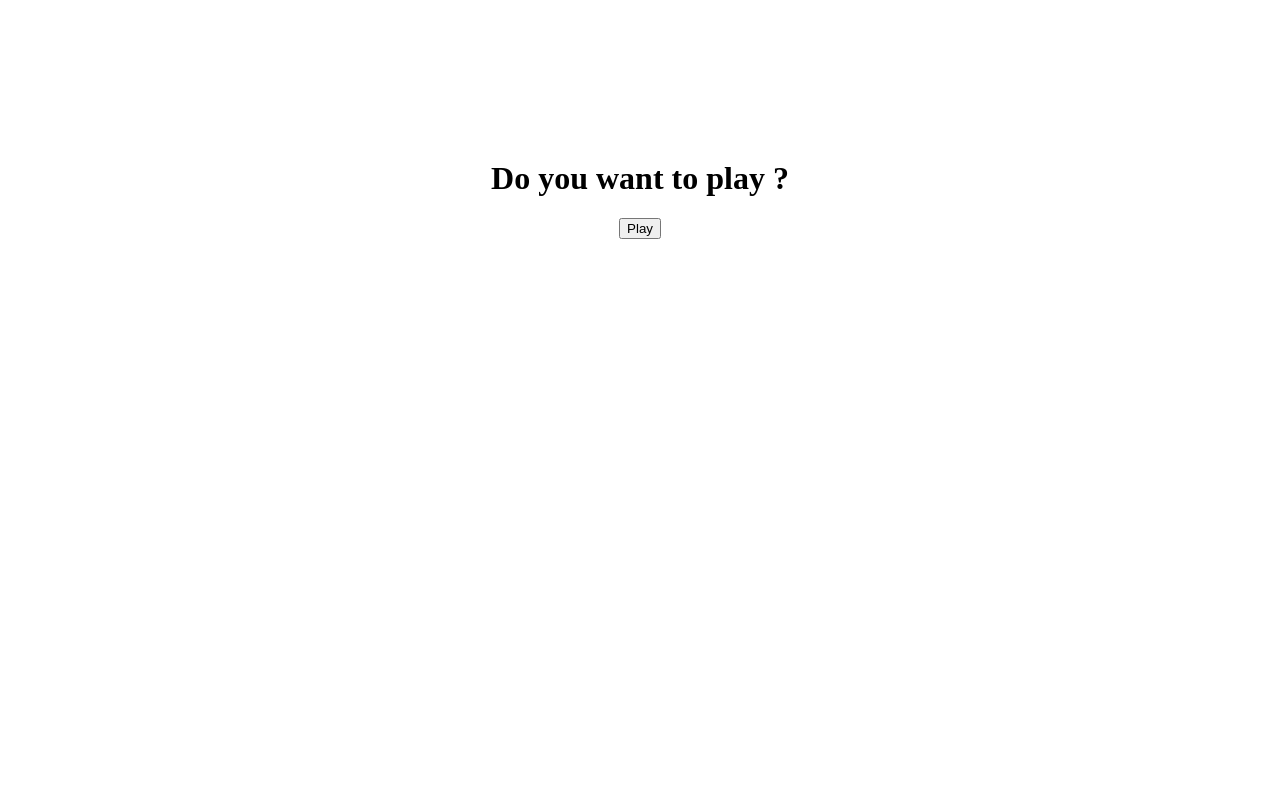
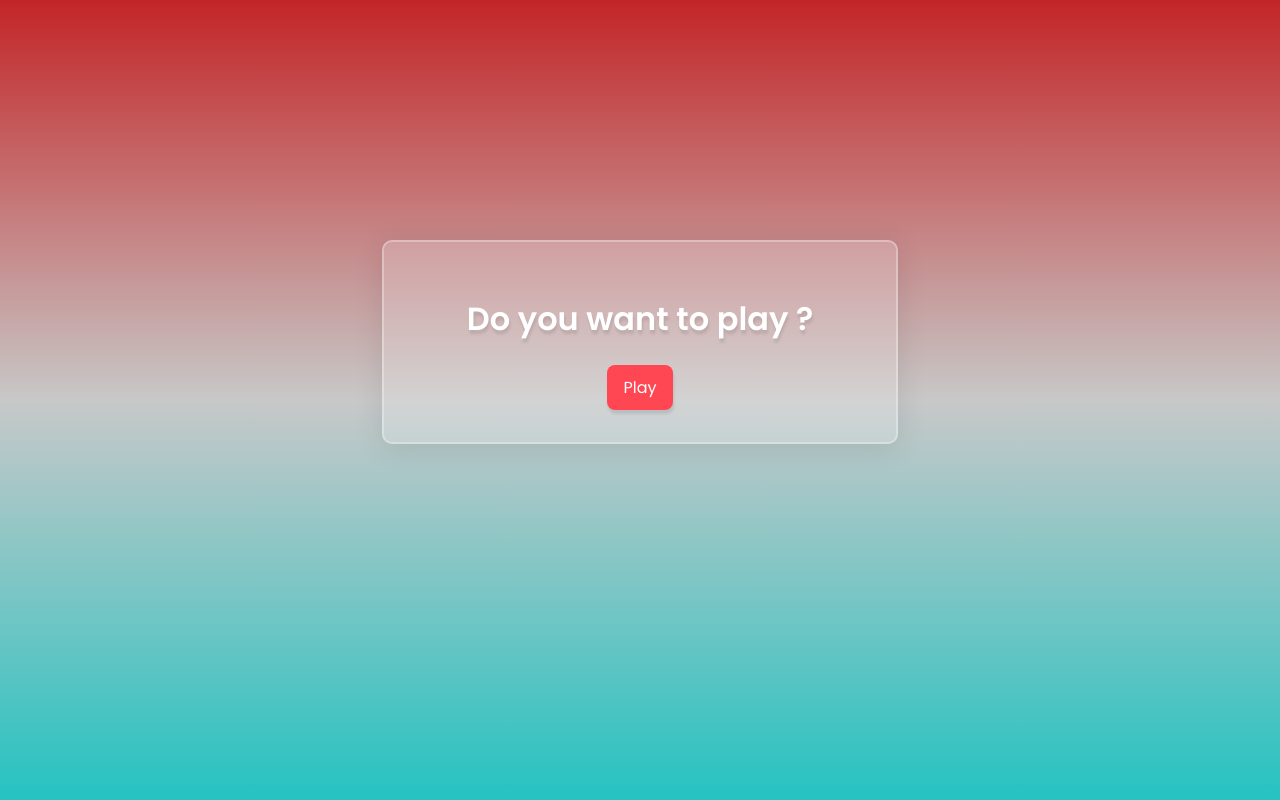
Before and after one commit to candicebr/ColorShapeGame, a plain HTML site: page index.html in a window 1280 px wide. Drawn offline with Linux system fonts and the light colour scheme.

Commit message:
background gradient + css

```diff
--- a/index.html
+++ b/index.html
@@ -8,22 +8,21 @@
   </head>
 
   <body>
-    <!--<div class="element" id ="color"></div>
-    <div class="element" id="complement"></div>-->
-
     <div class="menu">
       <h1 id="title">Do you want to play ?</h1>
       <h2 id="score"></h2>
       <button id="play-button" onclick="playGame()">Play</button>
     </div>
     <div class="game">
-      <h2 id="point">...</h2>
-      <div class="progress">
-        <div class="progress-value"></div>
+      <div class="ui">
+        <h2 id="point">...</h2>
+        <div class="progress">
+          <div class="progress-value"></div>
+        </div>
       </div>
       <div class="element-list"></div>
     </div>
- </body>
+  </body>
 
   <script src="main.js"></script>
 
--- a/main.js
+++ b/main.js
@@ -21,37 +21,17 @@ const SVGs = {
   ]
 };
 
-
 var elementsNumber = 4;
 var right = 0;
 var wrong = 0;
 var maxWrong = 3;
 var countDown = 30;
-var downloadTimer;
+var downloadTimer;  // keep track to reset before setting an other timer
 
-/*
-var color = '#546322';
-var complementary = hexToComplimentary(color);
-var HexaColor = ('000000' + (color.toString(16))).slice(-6);
-var complement = ('000000' + (('0xffffff' ^ color).toString(16))).slice(-6);
-document.querySelector('#color').style.backgroundColor = '#' + HexaColor;
-console.log(complement);
-document.querySelector('#complement').style.backgroundColor = '#' + complement;
 
-/* hexToComplimentary : Converts hex value to HSL, shifts * hue by 180 degrees
- * and then converts hex, giving complimentary color * as a hex value * @param
- * [String] hex : hex value * @return [String] : complimentary color as hex
- * value */
-/*
-function hexToComplimentary(hex) {
-  var rgb = 'rgb(' +
-      (hex = hex.replace('#', ''))
-          .match(new RegExp('(.{' + hex.length / 3 + '})', 'g'))
-          .map(function(l) {
-            return parseInt(hex.length % 2 ? l + l : l, 16);
-          })
-          .join(',') +
-      ')';  // Get array of RGB values
+
+// Converts to HSL, shifts * hue by 180 degrees
+function getComplementary(rgb) {
   rgb = rgb.replace(/[^\d,]/g, '').split(',');
   var r = rgb[0], g = rgb[1], b = rgb[2];
   // Convert RGB to HSL //
@@ -105,8 +85,8 @@ function hexToComplimentary(hex) {
   g = Math.round(g * 255);
   b = Math.round(b * 255);  // Convert r b and g values to hex
   rgb = b | (g << 8) | (r << 16);
-  return '#' + (0x1000000 | rgb).toString(16).substring(1);
-}*/
+  return 'rgb(' + r + ',' + g + ',' + b + ')';
+}
 
 // TODO : fonction de densité à faire par rapport au temps pour la
 // différence de couleur
@@ -192,6 +172,12 @@ function createList() {
   for (let i = 0; i < elementsNumber; i++) {
     addElement(list, r, g, b, shape);
   }
+
+  // Set background gradient
+  var color = 'rgb(' + r + ',' + g + ',' + b + ')';
+  var complementary = getComplementary(color);
+  document.body.style.background = 'linear-gradient(rgb(' + r + ',' + g + ',' +
+      b + '), rgb(200, 200, 200), ' + complementary + ')';
 
   // Set Different Element
   differentElement = list.children[getRandomId()];
@@ -284,7 +270,7 @@ function LooseGame() {
   document.querySelector('.game').style.display = 'none';
 
   // Display retry menu
-  document.querySelector('#play-button').innerHTML = 'retry';
+  document.querySelector('#play-button').innerHTML = 'Retry';
   document.querySelector('#title').innerHTML = 'Sorry you loose...';
   document.querySelector('#score').innerHTML = 'Score : ' + right;
   document.querySelector('.menu').style.display = 'block';
--- a/style.css
+++ b/style.css
@@ -1,10 +1,55 @@
-body {
+@import url('https://fonts.googleapis.com/css2?family=Poppins:wght@200;300;400;500;600&display=swap');
+
+html, body {
+    font-family: 'Poppins', sans-serif;
+    font-weight: lighter;
     text-align: center;
-    margin-top: 10rem;
+    margin: 0;
+    height: 100vh;
+    overflow:hidden;
+    background: linear-gradient(rgb(195,37,39), rgb(200, 200, 200), rgb(37,195,193));
+}
+
+.ui, .menu {
+    color: white;
+    padding: 0.5rem;
+    width: 35%;
+    border-radius: 10px;
+    background-color: rgba(255, 255, 255, 0.2);
+    margin-left: auto;
+    margin-right: auto;
+    margin-bottom: 2rem;
+    box-shadow: 0 4px 30px rgba(0, 0, 0, 0.1);
+    border: 2px solid rgba(255, 255, 255, 0.3);
+    text-shadow: 1px 4px 3px rgba(0, 0, 0, 0.1);
+}
+
+.menu {
+    margin-top: 15rem;
+    padding: 2rem;
 }
 
 .game {
+    padding-top: 7rem;
     display: none;
+}
+
+button {
+  background-color: #ff4754;
+  font-family: 'Poppins', sans-serif;
+  border-radius: 8px;
+  border-style: none;
+  color: white;
+  cursor: pointer;
+  padding: 10px 16px;
+  transition: color 100ms;
+  font-size: medium;
+  box-shadow: 1px 4px 3px rgba(0, 0, 0, 0.1);
+}
+
+button:hover,
+button:focus {
+  background-color: #ff4753c2;
 }
 
 .progress {
@@ -13,7 +58,7 @@ body {
     margin-right: auto;
     height: 0.6rem;
     border-radius: 0.3rem;
-    background-color: rgb(199, 199, 199);
+    background-color: rgba(255, 255, 255, 0.5);
 }
 
 .progress .progress-value {
@@ -39,8 +84,8 @@ body {
 }
 
 .element {
-    /*width: 50px;
-    height: 50px;*/
+    width: 50px;
+    height: 50px;
     cursor: pointer;
 }
 
```
